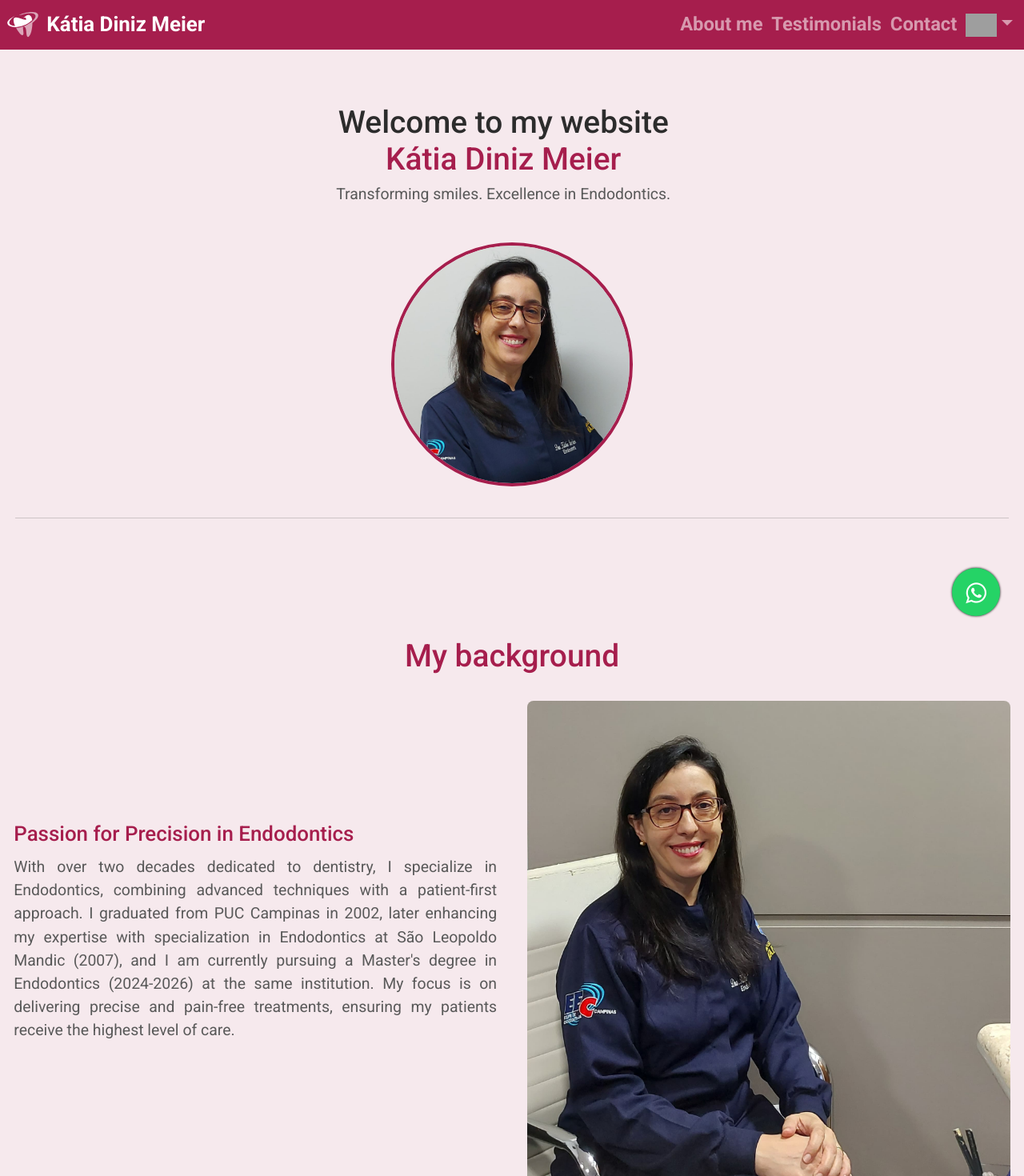
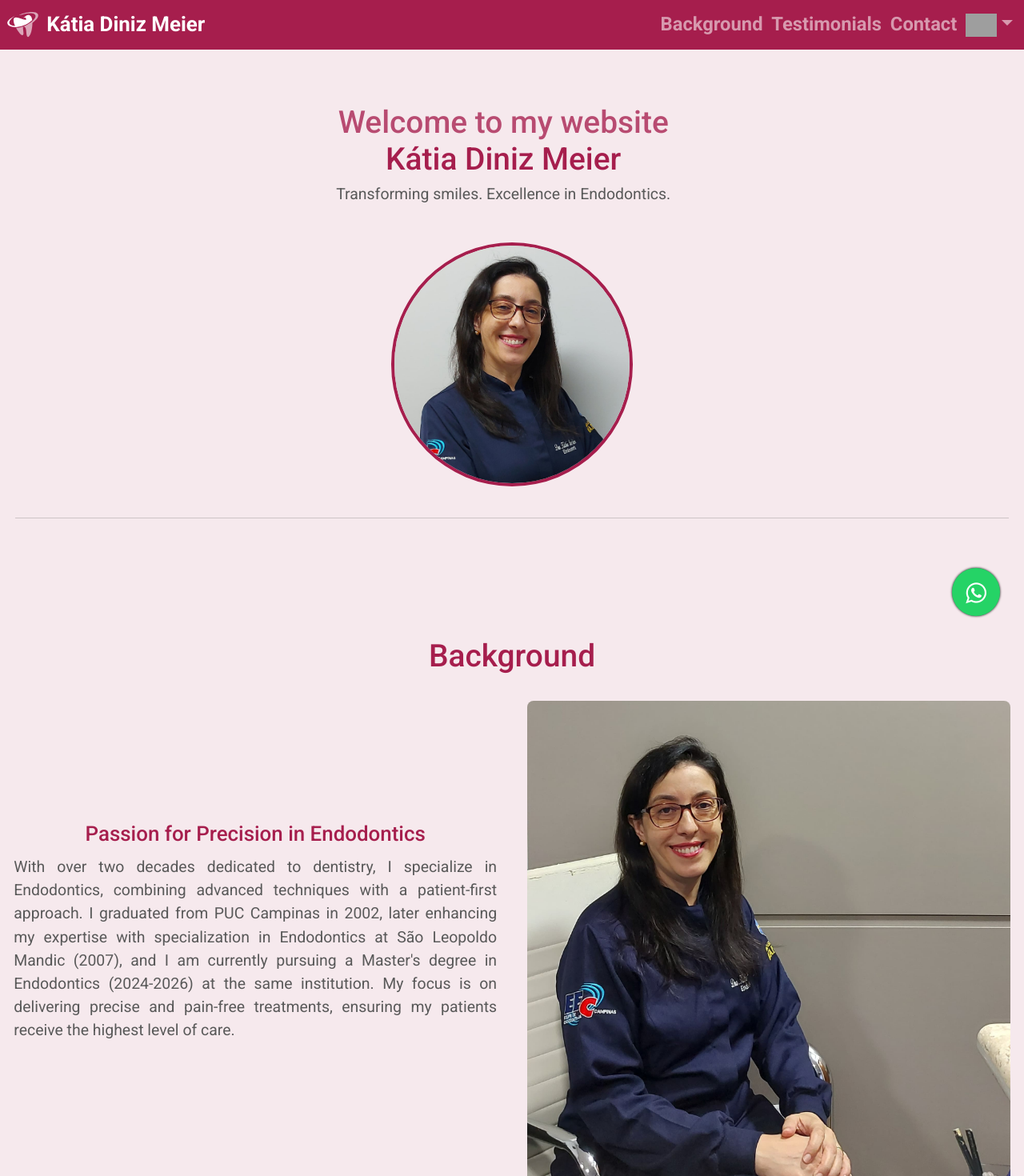
Before and after one commit to meierrene/KatiasPortfolio, a React (Vite) app: page / in a window 1280 px wide. Shown: the top 1470 px of the page at 80% size. Built offline with nearby package versions, Linux system fonts and the light colour scheme; grey boxes are pictures that could not be loaded.

Commit message:
styling tweak

```diff
--- a/src/App.css
+++ b/src/App.css
@@ -9,7 +9,8 @@
   --bs-body-bg: #f6e9ed;
   --bs-body-font-family: "Roboto", serif;
   --bs-accent-color: #a61e4d; /* Bordeaux */
-  --bs-accent-color-shade-01: #951b45; /* Bordeaux */
+  --bs-accent-color-shade-01: #85183e; /* Bordeaux */
+  --bs-accent-color-tint-01: #b84b71; /* Bordeaux */
   --bs-secondary-text: #595959;
 }
 
@@ -42,7 +43,7 @@ textarea {
 
 .h1-title {
   font-size: 3.6rem;
-  color: var(--bs-body-color);
+  color: var(--bs-accent-color-tint-01);
 }
 
 .h2-title {
--- a/src/components/main/AboutMe.css
+++ b/src/components/main/AboutMe.css
@@ -22,6 +22,10 @@
 .text {
   flex: 1;
   text-align: justify;
+}
+
+.text h3 {
+  text-align: center;
 }
 
 .image-about-me {
--- a/src/locales/de-DE.json
+++ b/src/locales/de-DE.json
@@ -1,6 +1,6 @@
 {
   "header": [
-    { "title": "Über mich", "ref": "about" },
+    { "title": "Werdegang", "ref": "about" },
     { "title": "Erfahrungsberichte", "ref": "testimonials" },
     { "title": "Kontakt", "ref": "contact" }
   ],
@@ -9,7 +9,7 @@
     "description": "Lächeln verwandeln. Exzellenz in der Endodontie."
   },
   "aboutMe": {
-    "title": "Mein Werdegang",
+    "title": "Werdegang",
     "aboutMe": [
       {
         "title": "Leidenschaft für Präzision in der Endodontie",
--- a/src/locales/en-GB.json
+++ b/src/locales/en-GB.json
@@ -1,6 +1,6 @@
 {
   "header": [
-    { "title": "About me", "ref": "about" },
+    { "title": "Background", "ref": "about" },
     { "title": "Testimonials", "ref": "testimonials" },
     { "title": "Contact", "ref": "contact" }
   ],
@@ -9,7 +9,7 @@
     "description": "Transforming smiles. Excellence in Endodontics."
   },
   "aboutMe": {
-    "title": "My background",
+    "title": "Background",
     "aboutMe": [
       {
         "title": "Passion for Precision in Endodontics",
--- a/src/locales/pt-BR.json
+++ b/src/locales/pt-BR.json
@@ -1,6 +1,6 @@
 {
   "header": [
-    { "title": "Sobre mim", "ref": "about" },
+    { "title": "Trajetória", "ref": "about" },
     { "title": "Depoimentos", "ref": "testimonials" },
     { "title": "Contato", "ref": "contact" }
   ],
@@ -9,7 +9,7 @@
     "description": "Transformando sorrisos. Excelência em Endodontia."
   },
   "aboutMe": {
-    "title": "Minha trajetória",
+    "title": "Trajetória",
     "aboutMe": [
       {
         "title": "Paixão pela Precisão em Endodontia",
```
